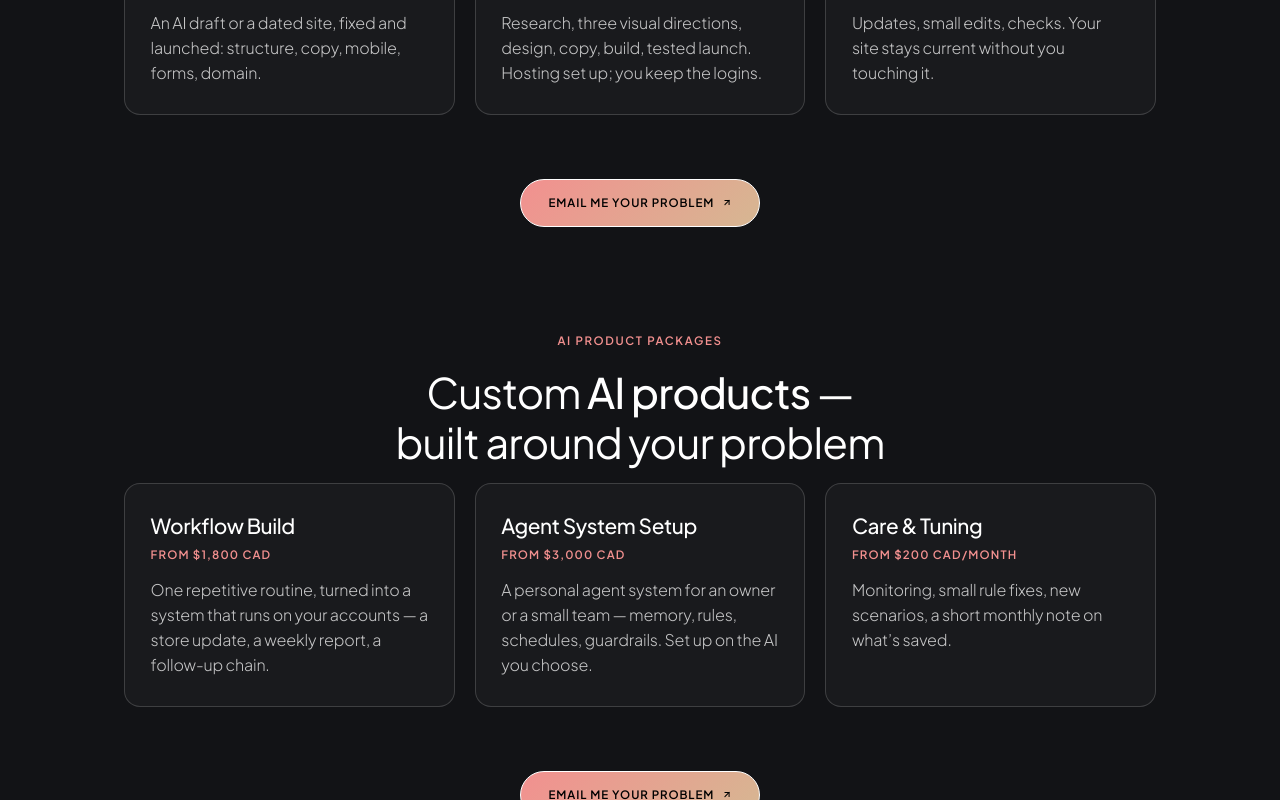
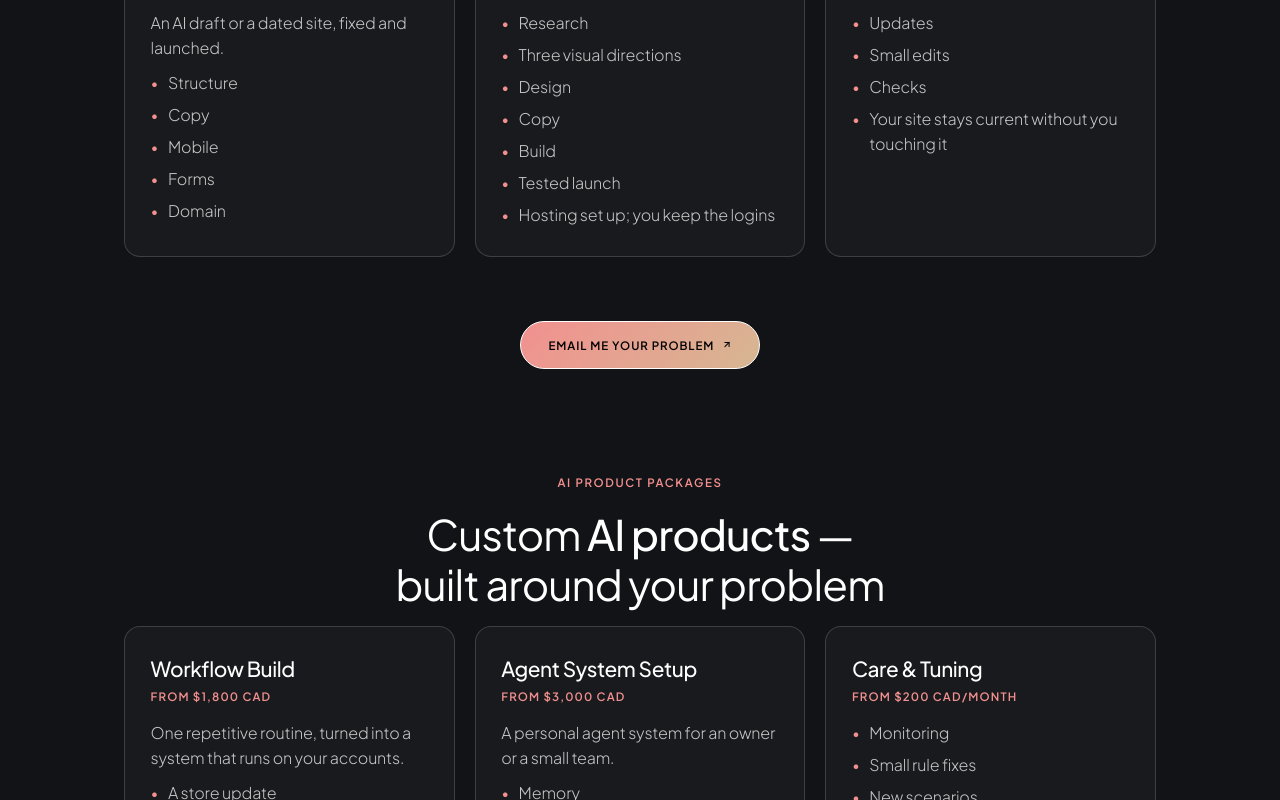
Before and after one commit to Irene2828/porfoliojuly, a Next.js app: page / in a window 1280 px wide. Shown: the part 6900-7700 px from the top of the page. Built offline with nearby package versions, Linux system fonts and the light colour scheme.

Commit message:
Packages: card body text as bullet lists

```diff
--- a/src/app/v2/components/PackagesSection.tsx
+++ b/src/app/v2/components/PackagesSection.tsx
@@ -2,39 +2,49 @@
 
 import { motion } from 'framer-motion';
 
-const WEBSITE_PACKAGES = [
+interface Package {
+  name: string;
+  price: string;
+  lead?: string;
+  bullets: string[];
+}
+
+const WEBSITE_PACKAGES: Package[] = [
   {
     name: 'Polish & Launch',
     price: 'from $750 CAD',
-    text: 'An AI draft or a dated site, fixed and launched: structure, copy, mobile, forms, domain.',
+    lead: 'An AI draft or a dated site, fixed and launched.',
+    bullets: ['Structure', 'Copy', 'Mobile', 'Forms', 'Domain'],
   },
   {
     name: 'Custom Website',
     price: 'from $1,500 CAD',
-    text: 'Research, three visual directions, design, copy, build, tested launch. Hosting set up; you keep the logins.',
+    bullets: ['Research', 'Three visual directions', 'Design', 'Copy', 'Build', 'Tested launch', 'Hosting set up; you keep the logins'],
   },
   {
     name: 'Website Care',
     price: 'from $100 CAD/month',
-    text: 'Updates, small edits, checks. Your site stays current without you touching it.',
+    bullets: ['Updates', 'Small edits', 'Checks', 'Your site stays current without you touching it'],
   },
 ];
 
-const AI_PACKAGES = [
+const AI_PACKAGES: Package[] = [
   {
     name: 'Workflow Build',
     price: 'from $1,800 CAD',
-    text: 'One repetitive routine, turned into a system that runs on your accounts — a store update, a weekly report, a follow-up chain.',
+    lead: 'One repetitive routine, turned into a system that runs on your accounts.',
+    bullets: ['A store update', 'A weekly report', 'A follow-up chain'],
   },
   {
     name: 'Agent System Setup',
     price: 'from $3,000 CAD',
-    text: 'A personal agent system for an owner or a small team — memory, rules, schedules, guardrails. Set up on the AI you choose.',
+    lead: 'A personal agent system for an owner or a small team.',
+    bullets: ['Memory', 'Rules', 'Schedules', 'Guardrails', 'Set up on the AI you choose'],
   },
   {
     name: 'Care & Tuning',
     price: 'from $200 CAD/month',
-    text: 'Monitoring, small rule fixes, new scenarios, a short monthly note on what’s saved.',
+    bullets: ['Monitoring', 'Small rule fixes', 'New scenarios', 'A short monthly note on what’s saved'],
   },
 ];
 
@@ -129,6 +139,30 @@ export default function PackagesSection({ onCtaClick, mode = 'website' }: { onCt
           color: rgba(255, 255, 255, 0.75);
           margin: 0;
         }
+        .packages-card-bullets {
+          list-style: none;
+          margin: 0;
+          padding: 0;
+          display: flex;
+          flex-direction: column;
+          gap: 0.45rem;
+        }
+        .packages-card-bullets li {
+          font-family: var(--font-body), 'Plus Jakarta Sans', sans-serif;
+          font-weight: 300;
+          font-size: var(--text-body);
+          line-height: var(--lh-body);
+          color: rgba(255, 255, 255, 0.75);
+          display: flex;
+          align-items: flex-start;
+          gap: 0.6rem;
+          margin: 0;
+        }
+        .packages-card-bullets li::before {
+          content: '•';
+          color: #f2908f;
+          flex-shrink: 0;
+        }
         .packages-honest {
           font-family: var(--font-body), 'Plus Jakarta Sans', sans-serif;
           font-weight: 300;
@@ -188,7 +222,12 @@ export default function PackagesSection({ onCtaClick, mode = 'website' }: { onCt
             <div className="packages-card" key={pkg.name}>
               <h3 className="packages-card-name">{pkg.name}</h3>
               <p className="packages-card-price">{pkg.price}</p>
-              {'text' in pkg && typeof pkg.text === 'string' && <p className="packages-card-text">{pkg.text}</p>}
+              {pkg.lead && <p className="packages-card-text" style={{ marginBottom: '0.65rem' }}>{pkg.lead}</p>}
+              <ul className="packages-card-bullets">
+                {pkg.bullets.map((item) => (
+                  <li key={item}>{item}</li>
+                ))}
+              </ul>
             </div>
           ))}
         </div>
```
